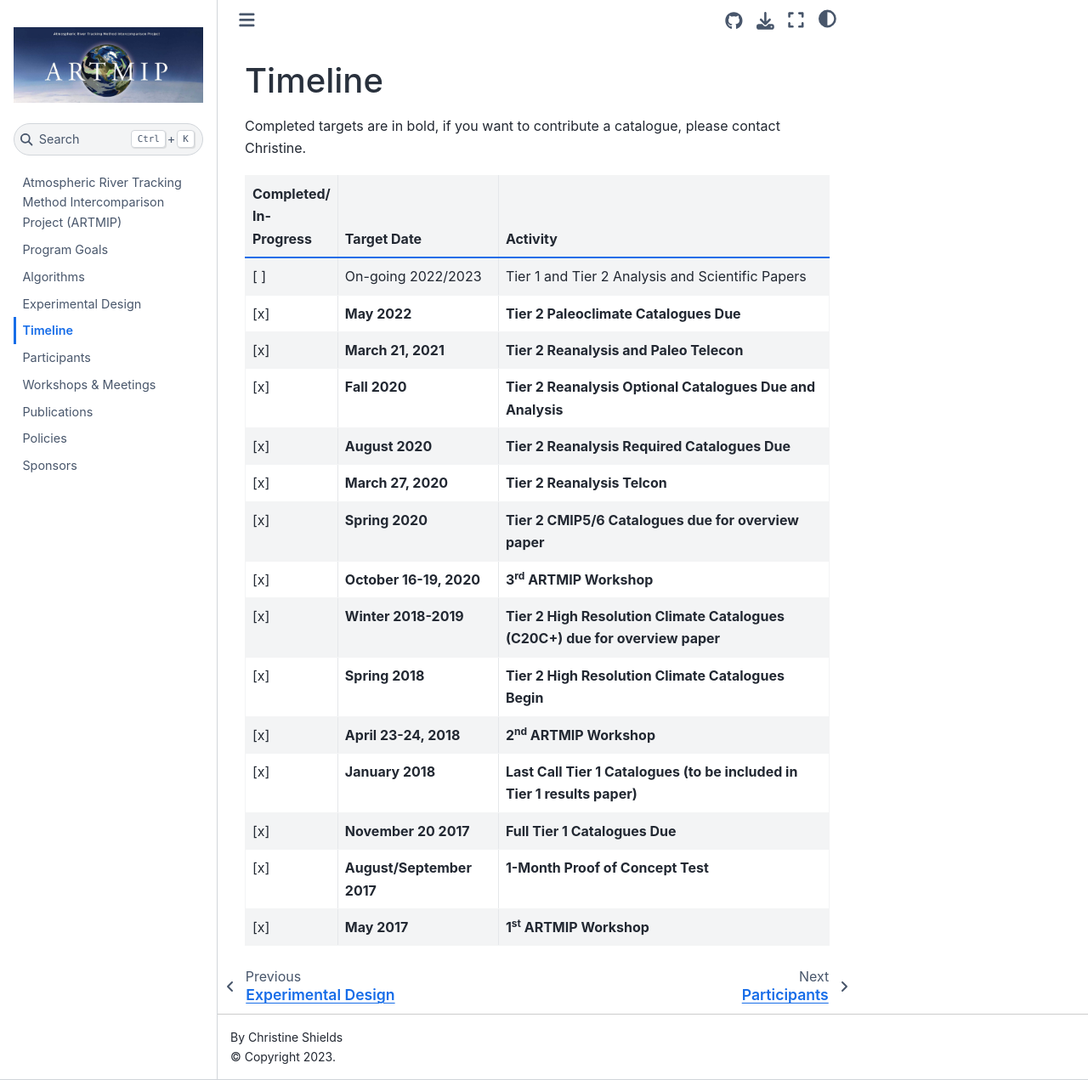
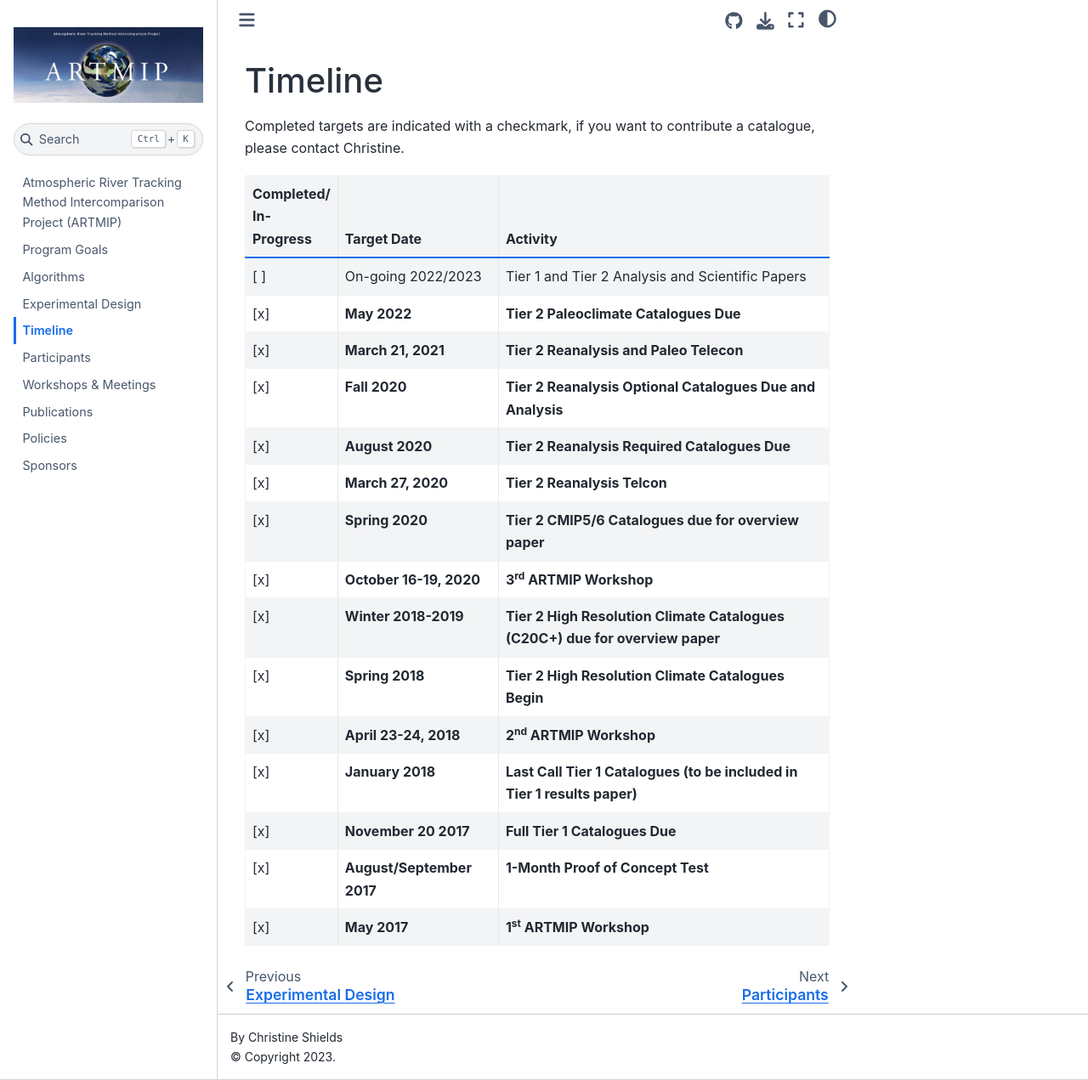
Before and after one commit to NCAR/ARTMIP, a Jupyter Book: the page built from book/timeline.md, in a window 1280 px wide and 1271 px high. Shown: the whole window at 85% size. Built offline with Jupyter Book 1.0.4 settings and Sphinx 7.4.7 and the Sphinx Book theme 1.1.4, drawn with Linux system fonts in a browser that asks for light colours.

Commit message:
Try to deploy again

```diff
--- a/book/timeline.md
+++ b/book/timeline.md
@@ -1,5 +1,5 @@
 # Timeline
-Completed targets are in bold, if you want to contribute a catalogue, please contact Christine.
+Completed targets are indicated with a checkmark, if you want to contribute a catalogue, please contact Christine.
 
 | Completed/<br>In-Progress | Target Date | Activity |
 | --- | ------------- | ------------- |
```
